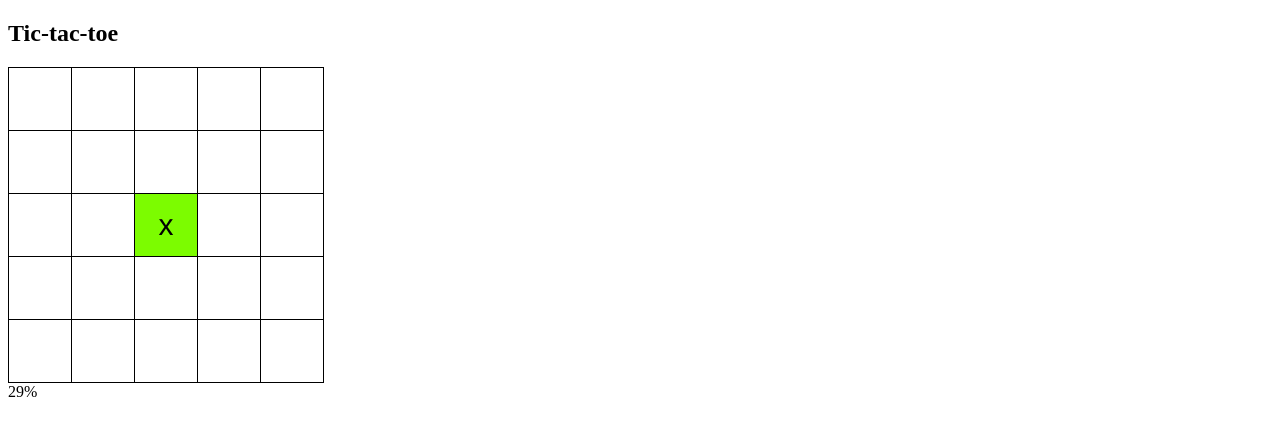
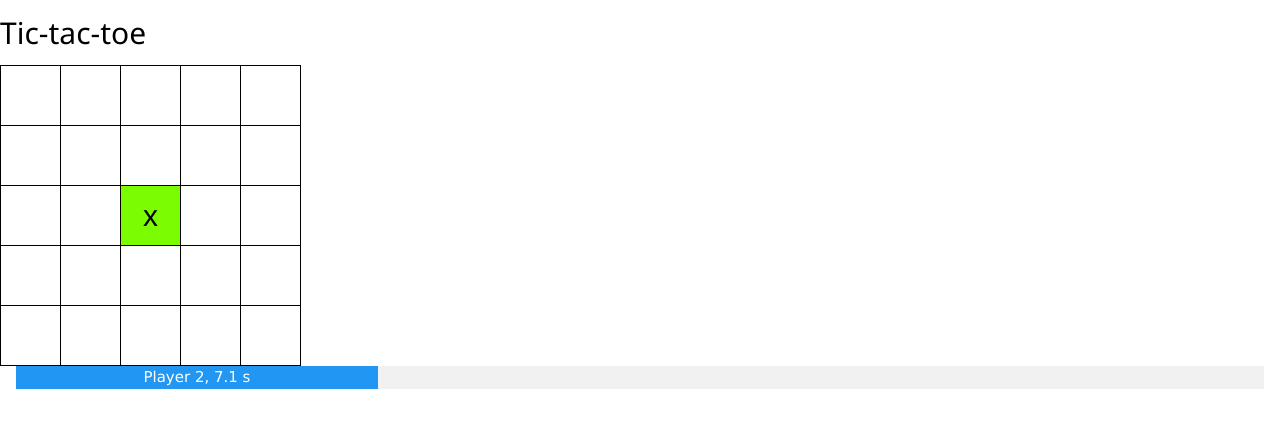
Before and after one commit to ojegit/web_app_assignment_2, a website with bundled scripts: page index.html in a window 1280 px wide. Both pictures are taken after a click on the element 166 px from the left and 224 px from the top of the page. Built offline with nearby package versions, Linux system fonts and the light colour scheme.

Commit message:
Update 1
Added player turn indicator and time left to progressbar.

```diff
--- a/index.html
+++ b/index.html
@@ -2,6 +2,7 @@
 <html>
   <head>
     <script src="./src/index.js"></script>
+    <link rel="stylesheet" href="https://www.w3schools.com/w3css/4/w3.css" />
   </head>
 
   <body>
--- a/src/index.js
+++ b/src/index.js
@@ -4,13 +4,13 @@ import "./styles.css";
 const playerMarkers = ["x", "o"];
 const playerBackground = ["rgb(124,252,0)", "rgb(250,128,114)"];
 const noPlayers = playerMarkers.length;
+var isPlaying = 0; //dummy variable for indicating if the game is being played or not
 var board; //board  this is going to be 2D
 var N = 5; //board size
 var turn = 1; //player's turn
 const timeOutInSec = 10; //time in seconds to make your move
-var timer = null;
-var winner = -1;
-var id = null;
+var turnTimeOutTimer = null;
+var progressBarTimer = null;
 
 //initialization
 if (document.readyState !== "loading") {
@@ -27,6 +27,7 @@ if (document.readyState !== "loading") {
 
 //
 function initializeCode() {
+  isPlaying = 1;
   board = [];
   addTable(N);
   initialize2DArray(board, N, N);
@@ -56,13 +57,13 @@ function initializeCode() {
     document.querySelector("#board").onclick = function(ev) {
       var rowIndex = ev.target.parentElement.rowIndex;
       var cellIndex = ev.target.cellIndex;
-      if (timer != null) {
+      if (turnTimeOutTimer != null) {
         stopTimeout();
       }
       updateTurn(rowIndex, cellIndex);
       checkWinner();
       manageTurns();
-      if (winner === -1) {
+      if (isPlaying === 1) {
         startTimeout(); //reset progressbar here also
       }
     };
@@ -84,18 +85,25 @@ function moveProgressBar() {
   /*
   https://www.w3schools.com/howto/tryit.asp?filename=tryhow_js_progressbar_3
   */
-  clearInterval(id);
+  clearInterval(progressBarTimer);
   var elem = document.getElementById("progressBar");
   var width = 1;
-  id = setInterval(frame, (timeOutInSec * 1000) / 100);
+  var seconds = 0;
+
+  progressBarTimer = setInterval(frame, (timeOutInSec * 1000) / 100);
 
   function frame() {
     if (width >= 100) {
-      clearInterval(id);
+      clearInterval(progressBarTimer);
     } else {
       width++;
       elem.style.width = width + "%"; //update the bar
-      elem.innerHTML = width + "%"; //update displayed percentage
+      //elem.innerHTML = "Player " +turn+ "'s, " +width + "%"; //update displayed percentage
+      seconds = (timeOutInSec * width) / 100;
+      seconds = timeOutInSec - seconds;
+      seconds = Math.round(seconds * 100) / 100;
+
+      elem.innerHTML = "Player " + turn + ", " + seconds + " s"; //update displayed percentage
     }
   }
 }
@@ -103,15 +111,21 @@ function moveProgressBar() {
 //
 function startTimeout() {
   moveProgressBar();
-  timer = setInterval(function() {
+  turnTimeOutTimer = setInterval(function() {
     manageTurns();
     moveProgressBar();
   }, timeOutInSec * 1000);
 }
 
+function stopGame() {
+  stopTimeout();
+  clearInterval(progressBarTimer);
+  isPlaying = 0;
+}
+
 //
 function stopTimeout() {
-  clearInterval(timer);
+  clearInterval(turnTimeOutTimer);
 }
 
 function initialize2DArray(arr, nrows, ncols) {
@@ -200,14 +214,16 @@ function checkWinner() {
     const nRows = arr.length;
     var res = [-1, -1];
 
-    for (var i = 0; i < nRows; i++) {
+    outerLoop: for (var i = 0; i < nRows; i++) {
       for (var j = 0; j < noPlayers; j++) {
         if (arr[i][j] == N) {
           //Note the equality sign here! Triple signs DON'T work here.
           res = [i + 1, j + 1];
           alert("Player " + (j + 1) + " won!"); //or use 'turn' in place of (j+1)
-          winner = j;
-          break;
+
+          //Winner found, immediately stop all counters etc.
+          stopGame();
+          break outerLoop;
         }
       }
     }
```
